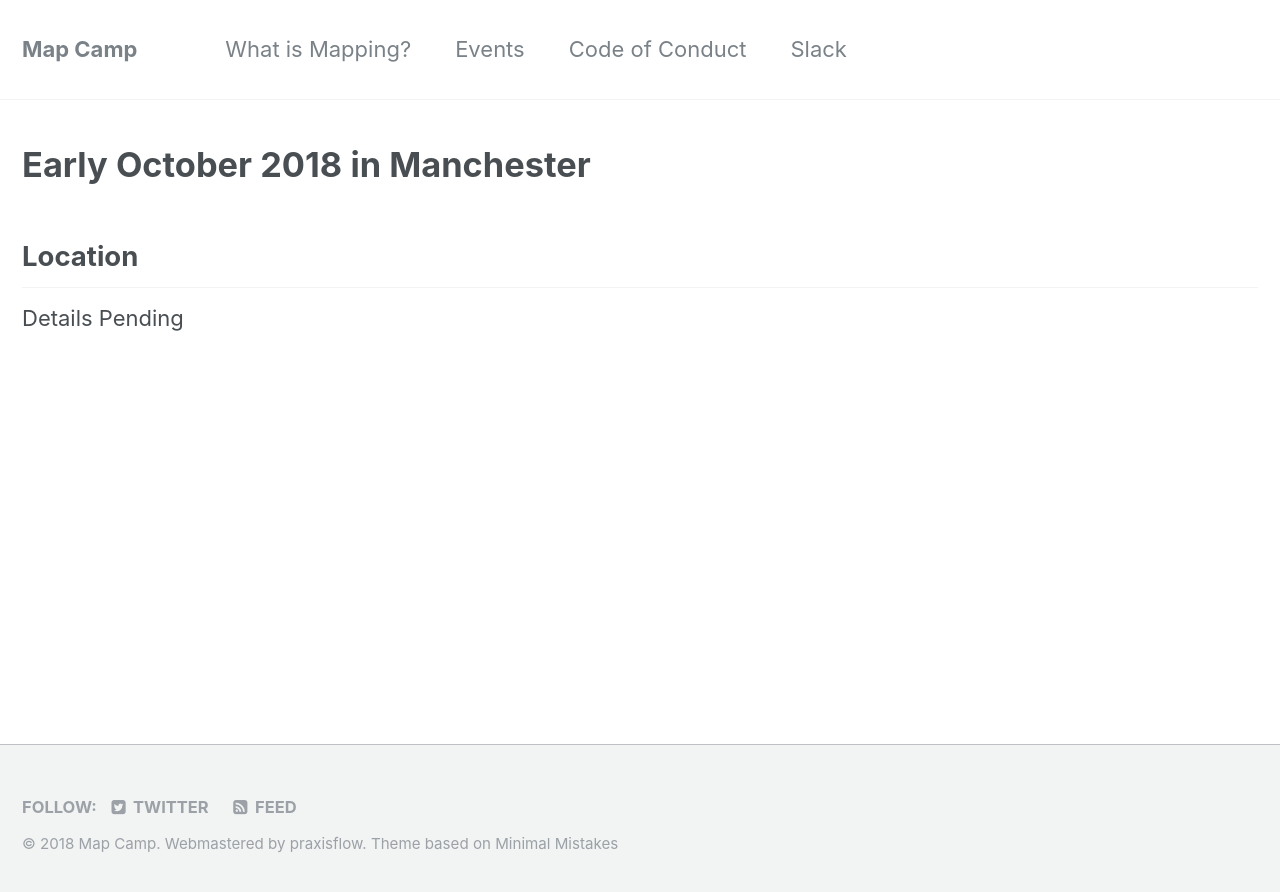
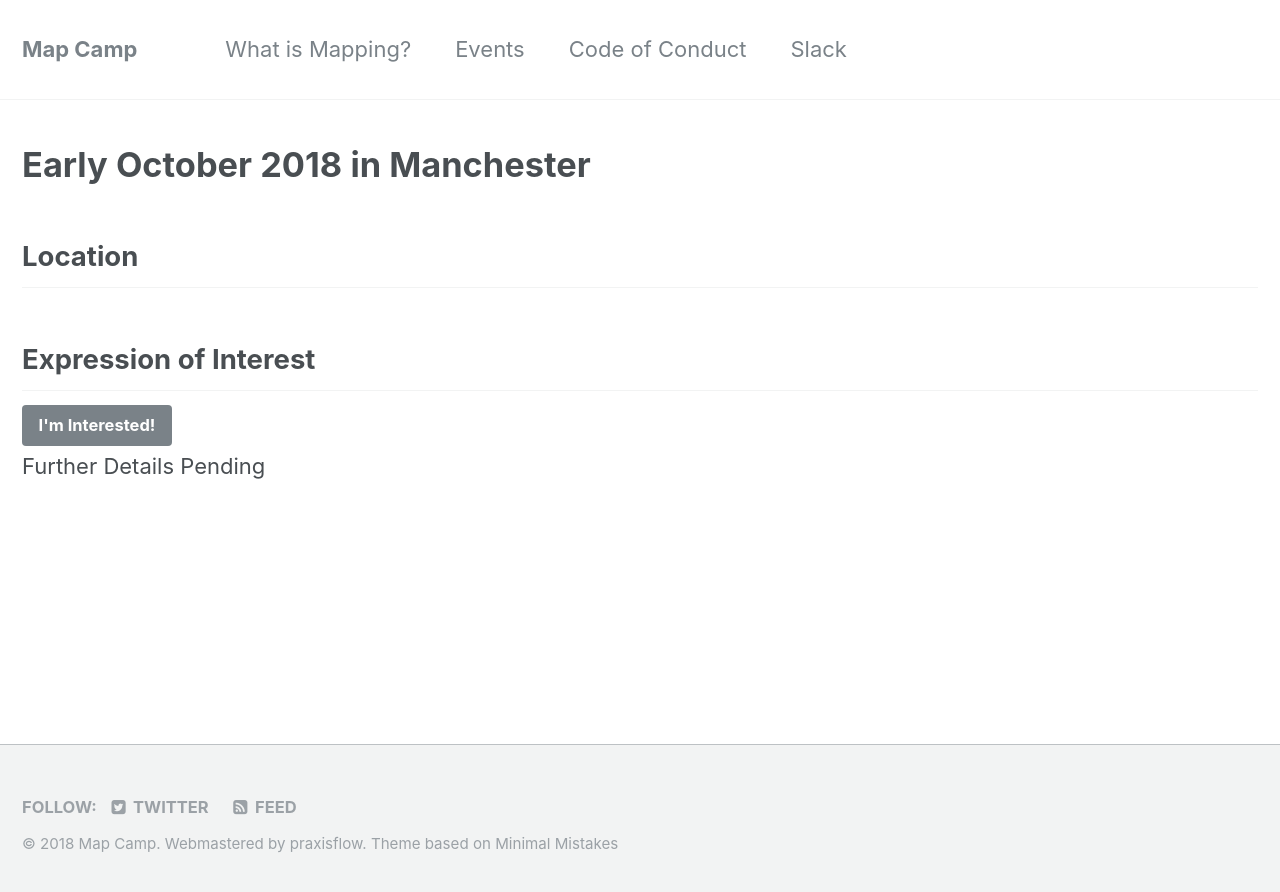
Before and after one commit to mapcampcommittee/mapcampcommittee.github.io, a Jekyll site: the page built from _pages/2018-10-02_Manchester.html, in a window 1280 px wide. Shown: the top 892 px of the page. Built offline with Jekyll 4.4.1, drawn with Linux system fonts in a browser that asks for light colours.

Commit message:
Update Manchester page.

```diff
--- a/_pages/2018-10-02_Manchester.html
+++ b/_pages/2018-10-02_Manchester.html
@@ -13,4 +13,7 @@ classes:
    src="https://www.google.com/maps/embed/v1/place?key=AIzaSyDrO1OypkhUwjdSIW_ipaUf88bZJaI4geU&q=St+Johns+Church,Pitfield+St,+London+N1+6NP,UK" allowfullscreen>
  </iframe>  -->
 
-<p>Details Pending</p>
+<h2>Expression of Interest</h2>
+<a target="_blank" href="https://www.eventbrite.co.uk/e/map-camp-manchesternorth-expression-of-interest-registration-42426294188" class="btn">I'm Interested!</a>
+
+<p>Further Details Pending</p>
```
